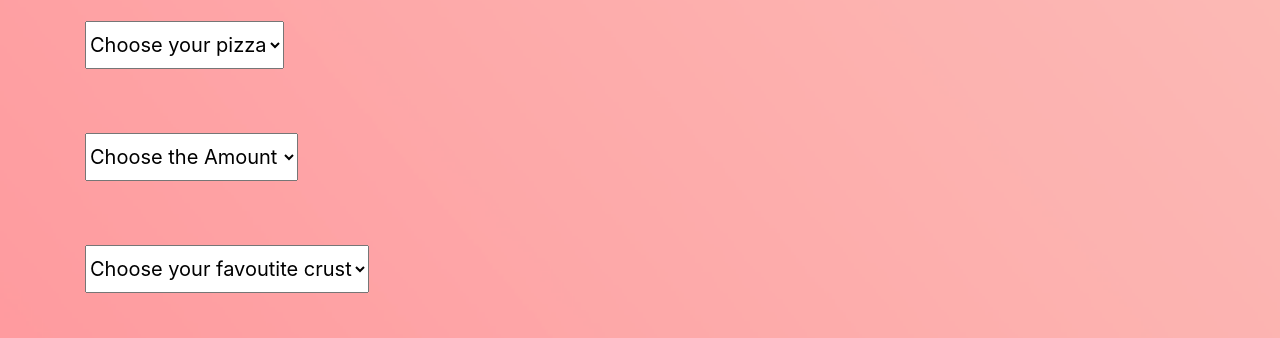
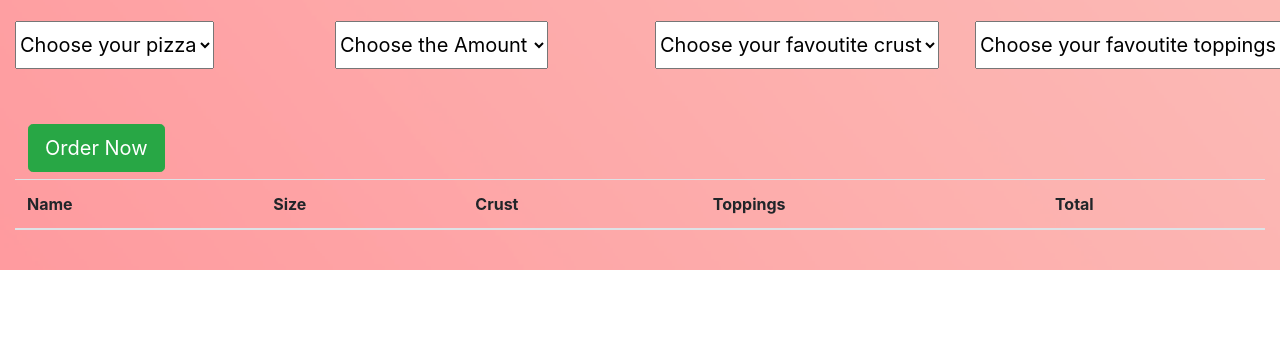
Before and after one commit to nancymwende/pizzeria, a plain HTML site: page index.html in a window 1280 px wide. Shown: the part 1025-1363 px from the top of the page. After the commit the page ends 1295 px from the top, so only its background shows below. Drawn offline with nearby package versions, Linux system fonts and the light colour scheme.

Commit message:
feature:this commit will modify html file

```diff
--- a/index.html
+++ b/index.html
@@ -8,7 +8,8 @@
     <link rel="stylesheet" href="https://cdn.jsdelivr.net/npm/bootstrap@4.0.0/dist/css/bootstrap.min.css"
         integrity="sha384-Gn5384xqQ1aoWXA+058RXPxPg6fy4IWvTNh0E263XmFcJlSAwiGgFAW/dAiS6JXm" crossorigin="anonymous">
     <link rel="stylesheet" href="index.css">
-
+    <script src="https://code.jquery.com/jquery-3.6.0.js"
+        integrity="sha256-H+K7U5CnXl1h5ywQfKtSj8PCmoN9aaq30gDh27Xc0jk=" crossorigin="anonymous"></script>
 
     <title>pizzeria</title>
 </head>
@@ -24,7 +25,7 @@
         </ul>
     </na>
     <!-- end of navbar.... -->
-    <div class="container">
+    <div class="container-fluid">
         <div class="part1 row">
             <div class="col-md-6">
                 <h1>
@@ -94,7 +95,8 @@
 
 
         </div>
-         <div class="sizes">
+        <div class="row">
+            <div class=" col-md-3 sizes var name" >
                 <select class="custom-select-lg mb-5 mt-3">
                     <option selected>Choose your pizza</option>
                     <option value="1">Small</option>
@@ -102,7 +104,7 @@
                     <option value="3">Large</option>
                 </select>
             </div>
-         <div class="prices">
+            <div class=" col-md-3 prices" id="sizes">
                 <select class="custom-select-lg mb-5 mt-3">
                     <option selected>Choose the Amount</option>
                     <option value="one">Small @ Ksh.500</option>
@@ -110,14 +112,48 @@
                     <option value="three">Large @ Ksh. 1000</option>
                 </select>
             </div>
-         <div class="crust">
-         <select class="custom-select-lg mb-5 mt-3">
+            <div class="col-md-3 crust" id="crust">
+                <select class="  custom-select-lg mb-5 mt-3">
                     <option selected>Choose your favoutite crust</option>
                     <option value="first">Crispy @ Ksh 400</option>
                     <option value="second">Stuffed @ Ksh. 500</option>
                     <option value="third">Gluten @ Ksh. 100</option>
                 </select>
             </div>
+            <div class="col-md-3 toppings" id="toppings">
+                <select class="  custom-select-lg mb-5 mt-3">
+                    <option selected>Choose your favoutite toppings</option>
+                    <option value="first">Sausage</option>
+                    <option value="second">Mushroom</option>
+                    <option value="third">Bacon</option>
+                </select>
+
+            </div>
+        </div>
+        <div class="btn">
+            <button type="button" class="btn btn-success btn-lg">Order Now</button>
+        </div>
+        <table class="table pizzatable">
+            <thead>
+                <tr>
+                    <th scope="col">Name</th>
+                    <th scope="col">Size</th>
+                    <th scope="col">Crust</th>
+                    <th scope="col">Toppings</th>
+                    <th scope="col">Total</th>
+                </tr>
+            </thead>
+            <tbody id="ordersmade">
+                <tr>
+                    <td id="pizzaname"></td>
+                    <td id="pizzasize"></td>
+                    <td id="pizzacrust"></td>
+                    <td id="pizzatoppings"></td>
+                    <td id="total"></td>
+                </tr>
+
+            </tbody>
+        </table>
     </div>
 
 
```
Lines whose indentation alone changed are shown as unchanged.
